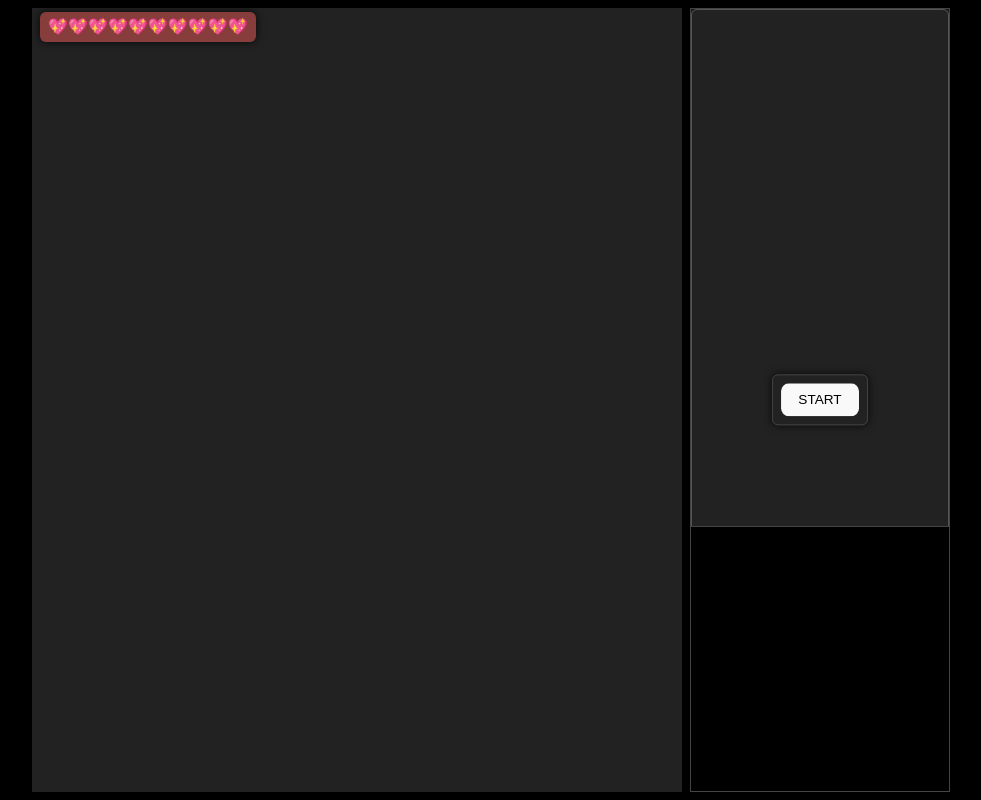
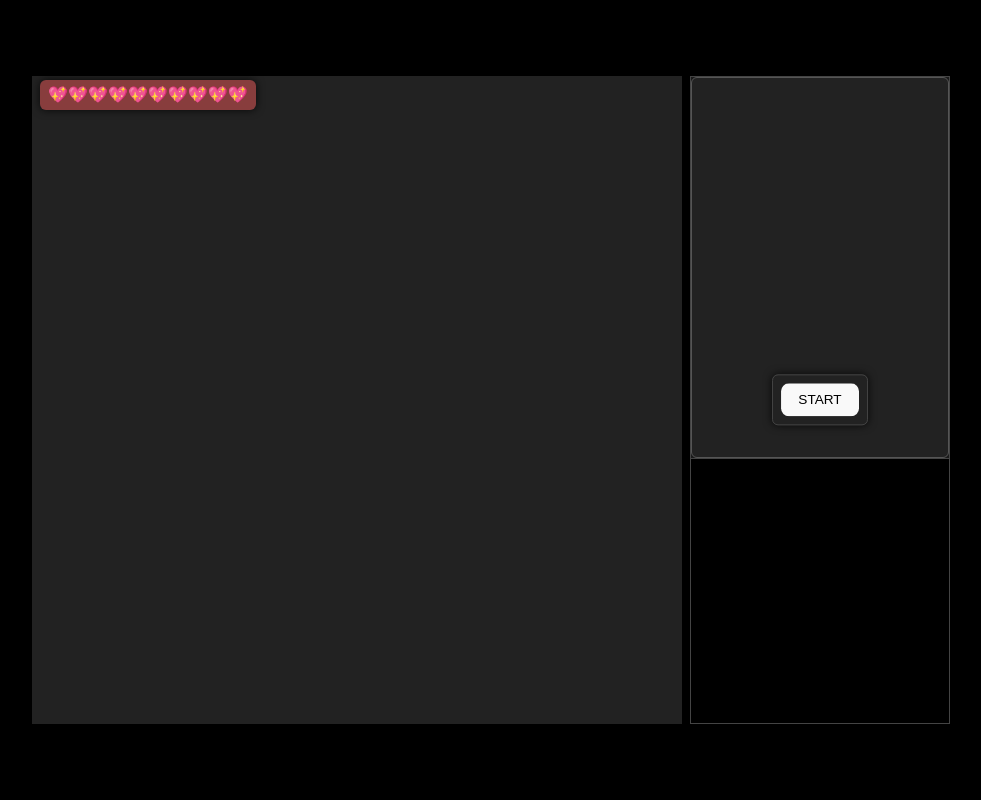
Before and after one commit to DarioFGonzalez/JS-Dungeon, a React (Create React App) app in the folder client/: page / in a window 1280 px wide. Shown: the whole page, without its empty margins (149-1130 px from the left). Built offline with nearby package versions, Linux system fonts and the light colour scheme.

Commit message:
feat(UI): Tamaños y corrección general del UI en progreso

```diff
--- a/client/src/App.css
+++ b/client/src/App.css
@@ -1,3 +1,17 @@
+html, body {
+  height: 100%;
+  margin: 0;
+  padding: 0;
+  background: black;
+  color: var(--font-color);
+  font-family: sans-serif;
+  overflow: hidden;
+
+  display: flex;
+  justify-content: center;
+  align-items: center;
+}
+
 :root {
   --hud-gap: 0.5rem;
   --hud-padding: 0.5rem;
@@ -5,17 +19,18 @@
   --bg-color: #111;
   --accent-bg: #1a1a1a;
   --font-color: #ccc;
+  --log-window-height: 265px; /* Nueva variable para la altura del log window */
 }
 
 .visual-text {
-  font-size: 1rem;         /* tamaño del número */
-  font-weight: bold;       /* texto más gordo */
-  color: khaki;            /* color del texto */
+  font-size: 1rem;
+  font-weight: bold;
+  color: khaki;
   text-shadow:
     1px 1px 0 black,
-   -1px 1px 0 black,
+    -1px 1px 0 black,
     1px -1px 0 black,
-   -1px -1px 0 black;      /* contorno negro */
+    -1px -1px 0 black;
 }
 
 body {
@@ -27,24 +42,23 @@ body {
 }
 
 .game-container {
-  height: 100vh;
-  overflow: hidden; /* ← ¡clave! */
-  display: flex;
+
+  max-height: 100vh;
+  max-width: 100vw;
+  overflow: hidden;
   flex-direction: column;
   box-sizing: border-box;
-  padding: var(--hud-padding);
-  gap: var(--hud-gap);
 }
 
 .top-bar {
   display: flex;
   gap: 0.5rem;
   align-items: center;
-  background: rgba(34, 34, 34, 0.7); /* fondo semi-transparente */
+  background: rgba(34, 34, 34, 0.7);
   border: var(--border);
   padding: 0.5rem;
   border-radius: 6px;
-  box-shadow: 0 0 8px rgba(0,0,0,0.8);
+  box-shadow: 0 0 8px rgba(0, 0, 0, 0.8);
   user-select: none;
 }
 
@@ -55,6 +69,7 @@ body {
   grid-template-columns: 2.5fr 1fr;
   gap: var(--hud-gap);
   overflow: hidden;
+  max-height: 649px;
 }
 
 /* MAPA + INVENTARIO */
@@ -69,13 +84,23 @@ body {
   background: #222;
   flex: 1 1 auto;
   min-height: 0;
-  overflow: hidden;
-  position: relative;
+  position: relative; /* Mantener la posición relativa para elementos absolutos internos */
+
+  /* --- CAMBIOS CLAVE AQUÍ para el mapa --- */
+  /* NO necesitamos display flex aquí si el contenido del mapa ya es grande.
+     El problema era que el contenido del mapa no crecía para llenar el contenedor.
+     Ahora, simplemente dejamos que el 'columna-wrapper' sea el que potencialmente
+     se desborde y el 'map-container' el que maneje el overflow. */
+  overflow: auto; /* Permitir scroll si el contenido del mapa es más grande */
 }
-
 
 .columna-wrapper {
   position: relative;
+  /* Si necesitas que el mapa tenga un tamaño mínimo, agrégalo aquí. */
+  /* Si el mapa es dinámico y puede ser más pequeño que el contenedor,
+     y quieres centrarlo para que no haya 'zona muerta' en el fondo,
+     entonces sí podríamos poner display: flex y justify/align en map-container
+     Y en columna-wrapper agregar: flex-shrink: 0; para que no se encoja */
 }
 
 .fila {
@@ -96,7 +121,15 @@ body {
   top: 0;
   left: 0;
   pointer-events: none;
+  /* --- IMPORTANTE: Asegurarse que visuals-layer tenga el mismo tamaño que el mapa --- */
+  /* Necesita tener el mismo ancho y alto que .columna-wrapper para superponerse correctamente */
+  /* Una forma es ponerle el mismo display y asegurar que sus hijos mapeados coincidan */
+  /* O en JavaScript, ajustar su tamaño dinámicamente si el mapa cambia de tamaño. */
+  /* Por ahora, asumimos que se mapea con la misma lógica que el mapa base */
+  width: 100%;
+  height: 100%;
 }
+
 
 /* Corazones flotantes arriba, sobre el mapa */
 .hearts-floating {
@@ -107,8 +140,7 @@ body {
   display: flex;
   gap: 0.25rem;
   pointer-events: none;
-
-  background-color: rgba(238, 89, 89, 0.5); /* fondo negro semi-transparente */
+  background-color: rgba(238, 89, 89, 0.5);
   border-radius: 6px;
   padding: 0.2rem 0.5rem;
   box-shadow: 0 0 8px rgba(0, 0, 0, 0.8);
@@ -136,7 +168,7 @@ body {
   bottom: 0.25rem;
   left: 0.5rem;
   z-index: 1000;
-  background-color: rgba(34, 34, 34, 0.75); /* gris translúcido */
+  background-color: rgba(34, 34, 34, 0.75);
   border: var(--border);
   border-radius: 6px;
   padding: 0.5rem;
@@ -160,13 +192,14 @@ body {
   max-width: 260px;
   height: 100%;
   display: flex;
-  flex-direction: column;
+  flex-direction: column; /* Organiza los hijos en columna */
   background: var(--accent-bg);
   border: var(--border);
-  overflow: visible; /* para que log-window-floating pueda flotar */
-  position: relative;
-  padding-bottom: 256px;
+  overflow: hidden; /* Oculta el overflow, ya que los hijos gestionarán su propio scroll */
+  position: relative; /* Mantener por si hay otros elementos absolutamente posicionados */
   box-sizing: border-box;
+
+  /* --- CAMBIO CLAVE AQUÍ: No más padding-bottom, el log-window es parte del flujo flex --- */
 }
 
 /* Contenedor fijo para botones START/STOP */
@@ -179,7 +212,7 @@ body {
   height: 36px;
   background: #222;
   border-bottom: var(--border);
-  flex-shrink: 0;
+  flex-shrink: 0; /* No se encogerá */
   align-items: center;
 }
 
@@ -194,28 +227,37 @@ body {
 }
 
 /* GearTab ocupa el espacio que queda y es scrollable */
-.gear-column > :nth-child(2) {
-  flex: 1 1 auto;
-  overflow-y: auto;
+.gear-column > :nth-child(2) { /* Este selector apunta al GearTab component */
+  flex: 1 1 auto; /* Permite que este elemento crezca y ocupe el espacio disponible */
+  overflow-y: auto; /* Permite scroll si el contenido es demasiado largo */
   padding: 0.5rem;
+  /* --- CAMBIO CLAVE AQUÍ: Eliminamos el padding-bottom fijo,
+     el log-window-floating ya no es absolute en este contexto --- */
+  padding-bottom: 0; /* Aseguramos que no haya padding extra */
+  box-sizing: border-box;
 }
 
 .log-window-floating {
-  position: absolute;
-  bottom: 0;
-  left: 0;
-  right: 0;
-  height: 265px;
+  /* --- CAMBIO CLAVE AQUÍ: Ya no es absolute, es parte del flujo flex --- */
+  position: static; /* O simplemente elimínala, ya que la posición por defecto es static */
+  height: var(--log-window-height); /* Usa la variable para la altura fija */
+  flex-shrink: 0; /* Asegura que no se encoja cuando el espacio sea limitado */
+
+  bottom: unset; /* Quitar propiedades de posicionamiento absoluto antiguas */
+  left: unset;
+  right: unset;
+
   pointer-events: auto;
   background: black;
   color: #0f0;
   font-family: monospace;
   font-size: 0.8rem;
-  overflow-y: hidden;
+  /* --- CAMBIO AQUÍ: El overflow-y se mantiene en el UL interno --- */
+  overflow-y: hidden; /* El contenedor no tiene scroll, el UL interno sí */
   padding: 0.5rem;
   border-top: var(--border);
   box-sizing: border-box;
-  z-index: 1000;
+  z-index: 1000; /* Puede que ya no sea necesario si está en el flujo normal */
 
   scrollbar-width: none;
 }
@@ -228,6 +270,13 @@ body {
   margin: 0;
   padding-left: 0.75rem;
   list-style: square;
+  height: 100%; /* Asegura que el ul ocupe toda la altura del contenedor */
+  overflow-y: auto; /* Permite scroll para los logs */
+  scrollbar-width: none; /* Firefox */
+}
+
+.log-window-floating ul::-webkit-scrollbar {
+  display: none; /* Chrome, Safari */
 }
 
 .log-window-floating li {
--- a/client/src/App.tsx
+++ b/client/src/App.tsx
@@ -1,4 +1,4 @@
-import { useEffect, useMemo, useRef, useState } from 'react';
+import { useEffect, useRef, useState } from 'react';
 import * as icons from './Icons/index';
 import * as Types from './components/types/global';
 
@@ -1642,6 +1642,7 @@ return(
   <div className="game-container">
 
     <div className="grid-layout">
+
       <div className="map-zone">
         <div className="map-container" style={{ position: 'relative' }}>
           <div className="columna-wrapper">
@@ -1711,6 +1712,7 @@ return(
       </div>
 
       <div className="gear-column">
+
         {!game && <div className="start-popup">
           {!game && <button onClick={startGame}>START</button>}
           {/* {game && <button onClick={stopGame}>STOP</button>} */}
@@ -1727,7 +1729,9 @@ return(
             ))}
           </ul>
         </div>
+
       </div>
+
     </div>
   </div>
 );
```
Also changed, not shown: client/src/Icons/pDummy.PNG (added).
